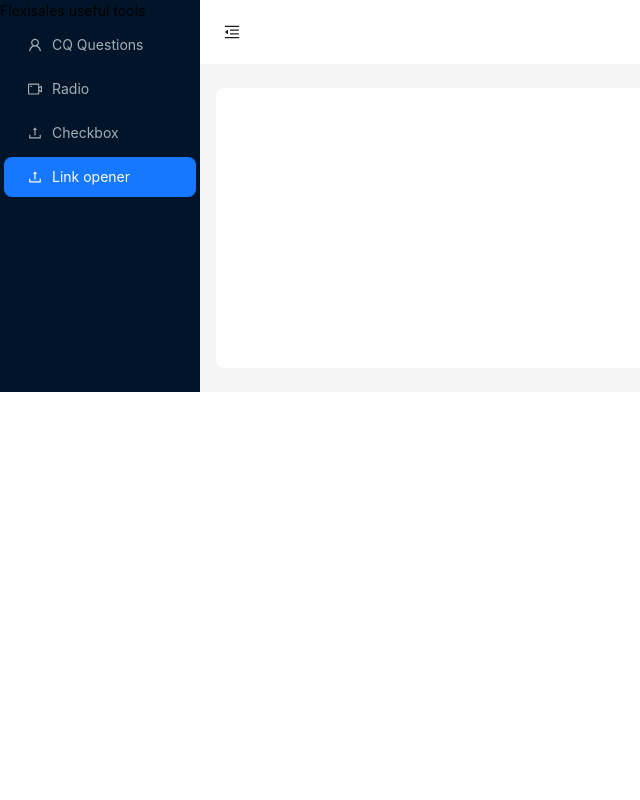
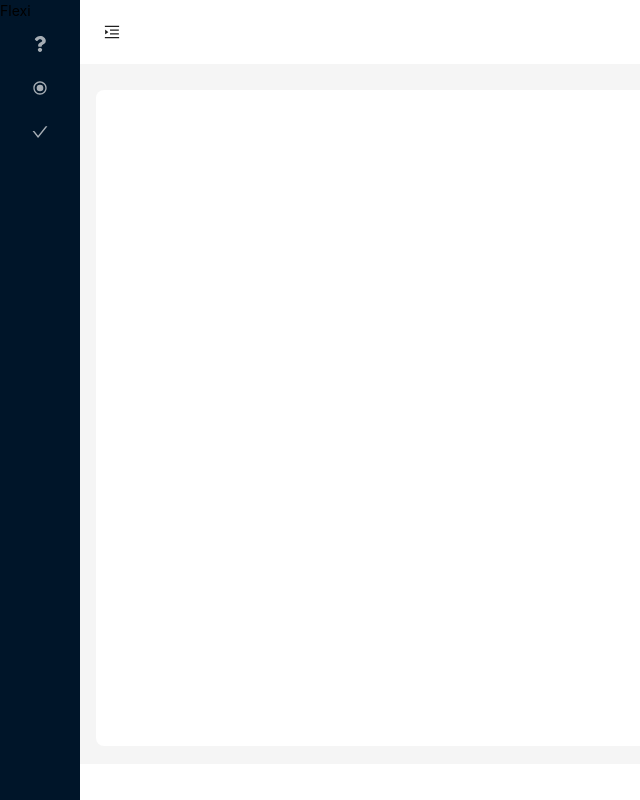
Before and after one commit to atultingre/flexisales-useful-tools, a React (Vite) app: page /link-opener in a window 1280 px wide. Shown: the whole page, without its empty margins (0-640 px from the left). Built offline with nearby package versions, Linux system fonts and the light colour scheme.

Commit message:
layout fixed

```diff
--- a/package.json
+++ b/package.json
@@ -14,6 +14,7 @@
     "antd": "^5.19.4",
     "react": "^18.3.1",
     "react-dom": "^18.3.1",
+    "react-icons": "^5.2.1",
     "react-router-dom": "^6.25.1"
   },
   "devDependencies": {
--- a/src/components/Dashboard/Dashboard.jsx
+++ b/src/components/Dashboard/Dashboard.jsx
@@ -1,18 +1,21 @@
 import React, { useState } from "react";
 import { useLocation, Link } from "react-router-dom";
 import {
+  CheckOutlined,
   MenuFoldOutlined,
   MenuUnfoldOutlined,
   UploadOutlined,
   UserOutlined,
   VideoCameraOutlined,
 } from "@ant-design/icons";
+import { MdOutlineRadioButtonChecked } from "react-icons/md";
 import { Button, Layout, Menu, theme } from "antd";
+import { FaLink, FaQuestion } from "react-icons/fa";
 
 const { Header, Sider, Content } = Layout;
 
 const Dashboard = ({ children }) => {
-  const [collapsed, setCollapsed] = useState(false);
+  const [collapsed, setCollapsed] = useState(true);
   const {
     token: { colorBgContainer, borderRadiusLG },
   } = theme.useToken();
@@ -22,32 +25,52 @@ const Dashboard = ({ children }) => {
 
   return (
     <Layout>
-      <Sider trigger={null} collapsible className="h-dvh" collapsed={collapsed}>
+      <Sider
+        trigger={null}
+        collapsible
+        className="h-dvh"
+        collapsed={collapsed}
+        style={{
+          overflow: "auto",
+          height: "100d vh",
+          position: "fixed",
+          zIndex: 1,
+          left: 0,
+          top: 0,
+          bottom: 0,
+        }}
+      >
         <div className="my-5 flex justify-center items-center">
           <h1 className="text-xl text-white">
             {!collapsed ? "Flexisales useful tools" : "Flexi"}
           </h1>
         </div>
         <Menu theme="dark" mode="inline" selectedKeys={[currentPath]}>
-          <Menu.Item key="/" icon={<UserOutlined />}>
+          <Menu.Item key="/" icon={<FaQuestion />}>
             <Link to="/">CQ Questions</Link>
           </Menu.Item>
-          <Menu.Item key="/radio" icon={<VideoCameraOutlined />}>
+          <Menu.Item key="/radio" icon={<MdOutlineRadioButtonChecked />}>
             <Link to="/radio">Radio</Link>
           </Menu.Item>
-          <Menu.Item key="/checkbox" icon={<UploadOutlined />}>
+          <Menu.Item key="/checkbox" icon={<CheckOutlined />}>
             <Link to="/checkbox">Checkbox</Link>
           </Menu.Item>
-          <Menu.Item key="/link-opener" icon={<UploadOutlined />}>
+          {/* <Menu.Item key="/link-opener" icon={<FaLink />}>
             <Link to="/link-opener">Link opener</Link>
-          </Menu.Item>
+          </Menu.Item> */}
         </Menu>
       </Sider>
-      <Layout>
+      <Layout style={{ marginLeft: collapsed ? 80 : 200 }}>
         <Header
           style={{
             padding: 0,
             background: colorBgContainer,
+            position: "fixed",
+            zIndex: 1,
+            width: "100vw",
+            left: 0,
+            top: 0,
+            marginLeft: collapsed ? 80 : 200,
           }}
         >
           <Button
@@ -63,9 +86,9 @@ const Dashboard = ({ children }) => {
         </Header>
         <Content
           style={{
-            margin: "24px 16px",
+            margin: "90px 16px 18px 16px",
+            minHeight: "82dvh",
             padding: 24,
-            minHeight: 280,
             background: colorBgContainer,
             borderRadius: borderRadiusLG,
           }}
```
Also changed, not shown: 1 other file (tests, documents, lock files or other folders).
